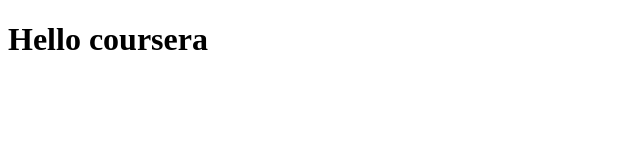
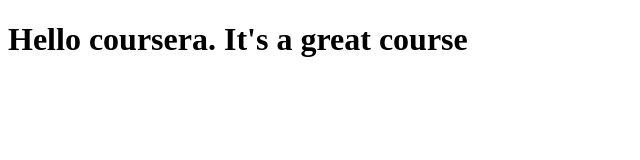
Before and after one commit to thefirstcommonname1/coursera-test, a plain HTML site: page site/index.html in a window 1280 px wide. Shown: the whole page, without its empty margins (0-640 px from the left). Drawn offline with Linux system fonts and the light colour scheme.

Commit message:
Small addition to our page content

```diff
--- a/site/index.html
+++ b/site/index.html
@@ -4,6 +4,6 @@
 	<title>Hello Coursera!</title>
 </head>
 <body>
-<h1>Hello coursera</h1>
+<h1>Hello coursera. It's a great course</h1>
 </body>
 </html>
```
